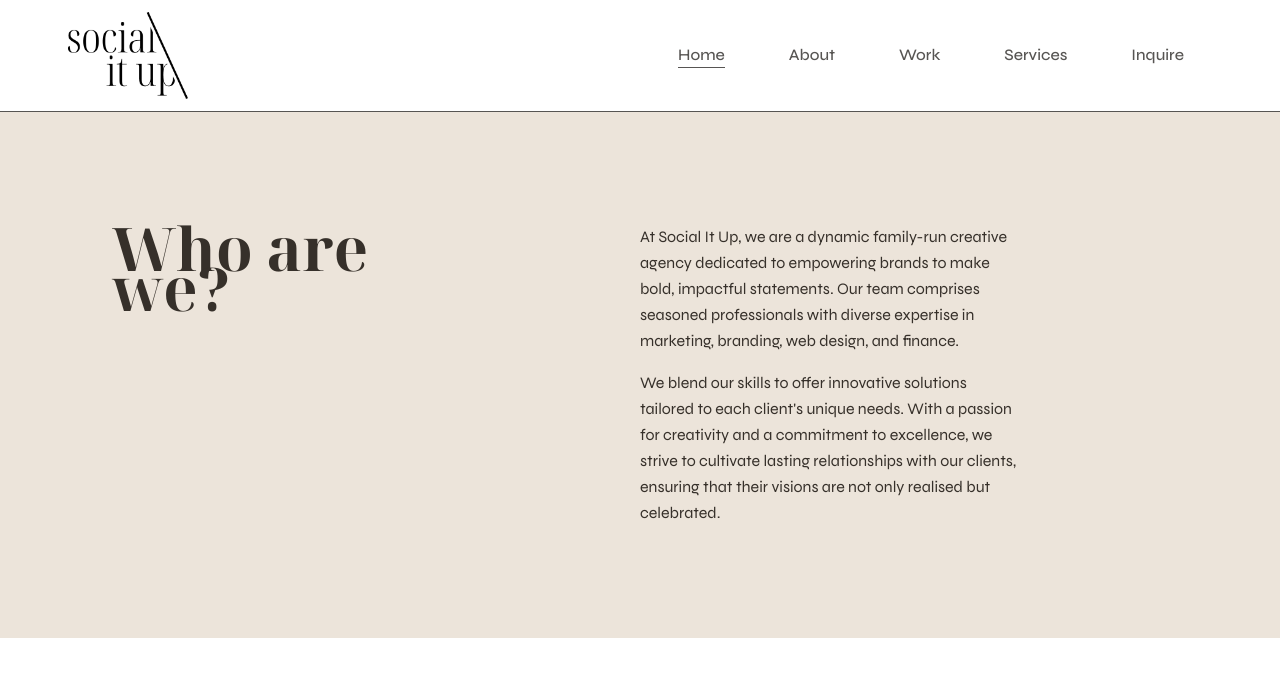
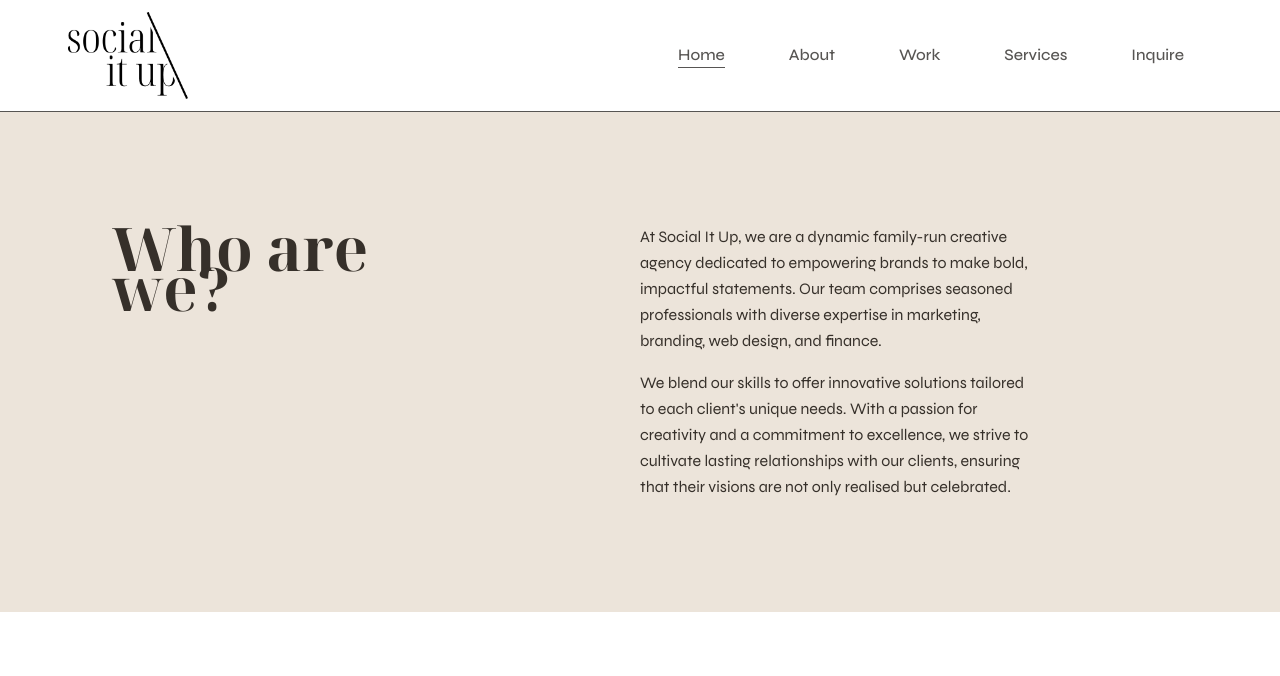
Before and after one commit to NC0312/social-it-up, a Next.js app: page /about in a window 1280 px wide. Shown: the top 676 px of the page. Built offline with nearby package versions, Linux system fonts and the light colour scheme.

Commit message:
Minor fix

```diff
--- a/app/about/page.js
+++ b/app/about/page.js
@@ -17,7 +17,7 @@ function About() {
         </div>
 
         {/* Right Section - Mobile: Below Heading, Desktop: Right Side */}
-        <div className="w-full md:w-2/3 text-base md:text-md leading-relaxed md:pl-48 md:pr-48 md:pt-16 md:pb-16 mt-4 md:mt-0 text-center md:text-left">
+        <div className="w-full md:w-2/3 text-base md:text-md leading-relaxed md:pl-48 md:pr-44 md:pt-16 md:pb-16 mt-4 md:mt-0 text-center md:text-left">
           <p>
             At Social It Up, we are a dynamic family-run creative agency dedicated to empowering brands to make bold, impactful statements. Our team comprises seasoned professionals with diverse expertise in marketing, branding, web design, and finance.
           </p>
--- a/app/components/Header.js
+++ b/app/components/Header.js
@@ -20,12 +20,15 @@ function Header() {
       <nav className="flex items-center justify-between px-12 py-3">
         {/* Logo */}
         <div className="pl-5">
+        <Link href="/" passHref>
             <Image
               src="/logo.png" // Replace with your logo path
               alt="Logo"
               width={120} // Adjust size if needed
               height={120}
+              className="cursor-pointer"
             />
+          </Link>
         </div>
 
         {/* Menu Items (Desktop View) */}
```
Lines whose indentation alone changed are shown as unchanged.
